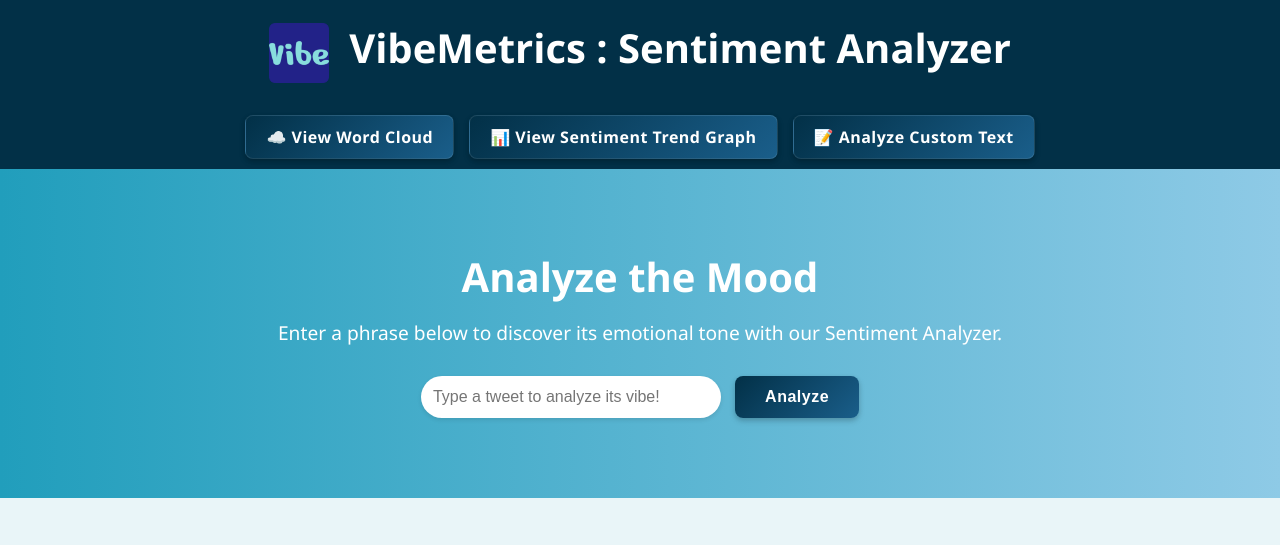
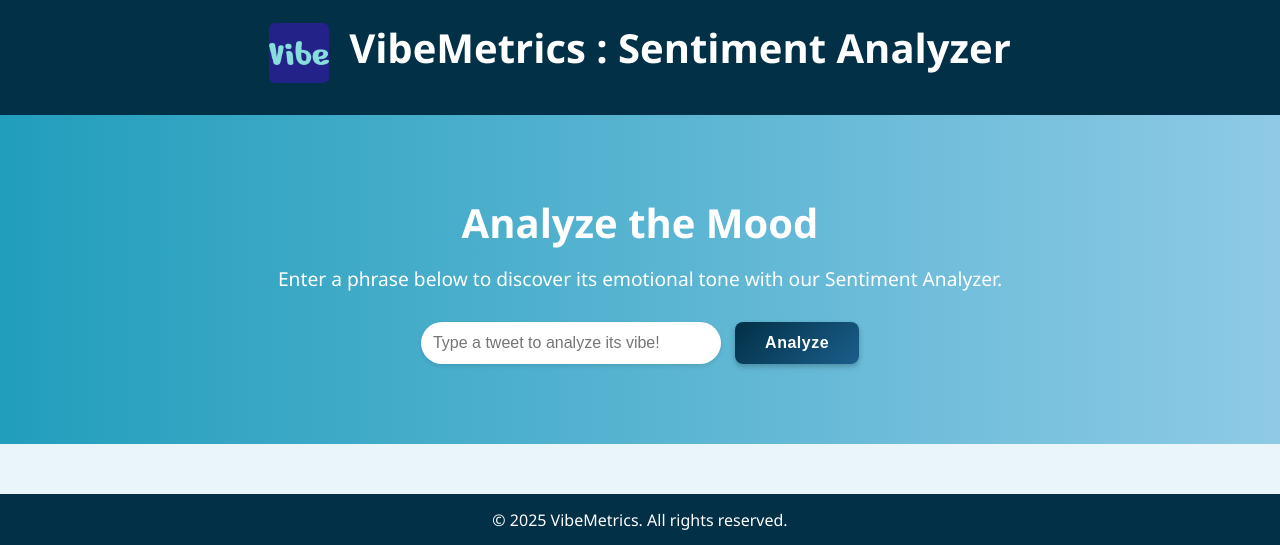
Before and after one commit to Amattraction/VibeMetrics-, a Flask app: page / in a window 1280 px wide. Shown: the top 545 px of the page. Run offline with Flask 3, Linux system fonts and the light colour scheme; parts of the project's set-up code (start-up, migrations or seed data) failed here and were passed over.

Commit message:
Update index.html

```diff
--- a/templates/index.html
+++ b/templates/index.html
@@ -11,14 +11,6 @@
             <img src="{{ url_for('static', filename='logo.png') }}" alt="Logo" style="height: 60px;">
             <h1>VibeMetrics : Sentiment Analyzer</h1>
         </div>
-        <!-- Add Navigation Bar -->
-        <nav>
-            <ul>
-                <li><a href="{{ url_for('show_wordcloud') }}" class="btn-nav">☁️ View Word Cloud</a></li>
-                <li><a href="{{ url_for('show_graph') }}" class="btn-nav">📊 View Sentiment Trend Graph</a></li>
-                <li><a href="{{ url_for('analyze_emotions') }}" class="btn-nav">📝 Analyze Custom Text</a></li>
-            </ul>
-        </nav>
     </header>
 
     <section class="hero">
```
